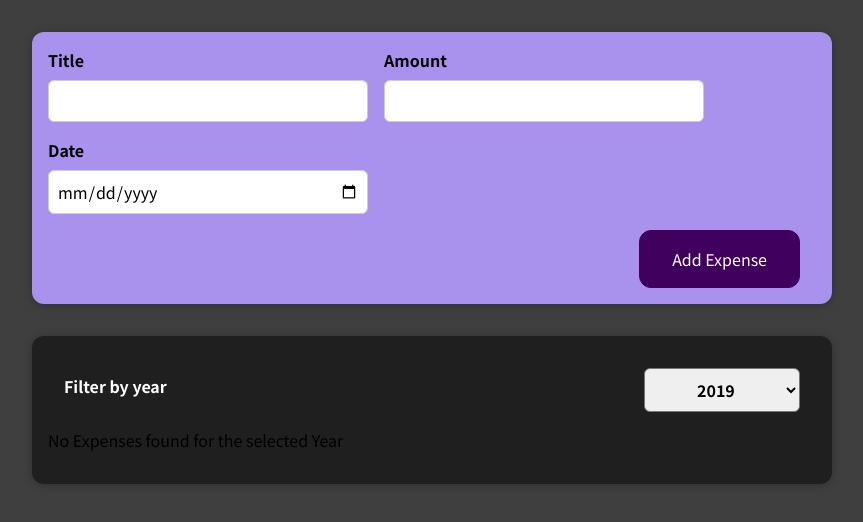
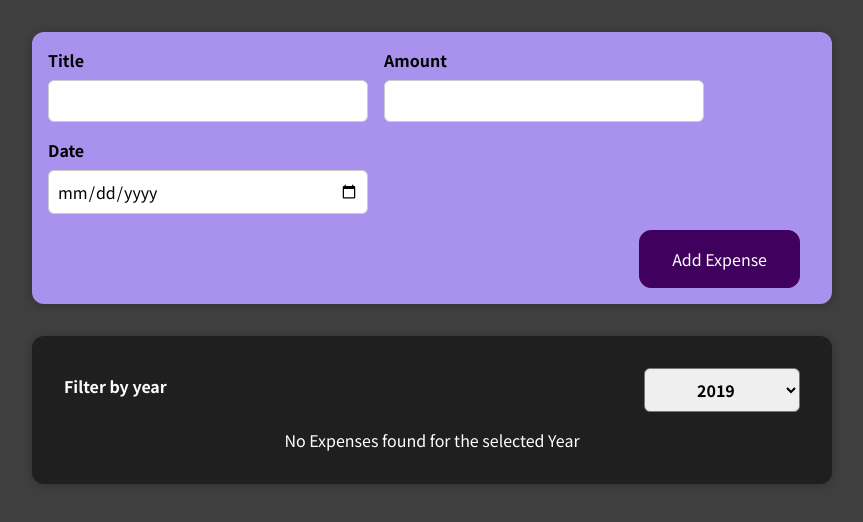
Before and after one commit to SivaSurender/Expense-Tracker-Calculator, a React (Create React App) app: page / in a window 1280 px wide. Shown: the top 522 px of the page, without its empty margins (208-1071 px from the left). Built offline with nearby package versions, Linux system fonts and the light colour scheme.

Commit message:
Expense list file

```diff
--- a/src/components/Expenses/Expenses.jsx
+++ b/src/components/Expenses/Expenses.jsx
@@ -3,6 +3,7 @@ import ExpenseItem from "./ExpenseItem";
 import "./Expenses.css";
 import ExpensesFilter from "./ExpensesFilter";
 import { useState } from "react";
+import ExpensesList from "./ExpensesList";
 
 const Expenses = function ({ item }) {
   const [selectedYear, setSelectedYear] = useState("2019");
@@ -10,7 +11,7 @@ const Expenses = function ({ item }) {
     setSelectedYear(currentSelectedYear);
   };
 
-  // to render filtered items
+  // logic to render filtered items
 
   const filteredList = item.filter((it) => {
     return it.date.getFullYear().toString() === selectedYear;
@@ -19,21 +20,7 @@ const Expenses = function ({ item }) {
     <div>
       <Card className="expenses">
         <ExpensesFilter defaultYear={selectedYear} onFilter={onFilterChange} />
-        {/* Rendering array of objects dynamically with map */}
-
-        {/*Adding conditional rendering to displaay a message if there's no items selected in the list */}
-        {filteredList.length === 0 ? (
-          <p>No Expenses found for the selected Year</p>
-        ) : (
-          filteredList.map((eachItem) => (
-            <ExpenseItem
-              key={eachItem.id}
-              title={eachItem.title}
-              amount={eachItem.amount}
-              date={eachItem.date}
-            />
-          ))
-        )}
+        <ExpensesList filteredList={filteredList} />
       </Card>
     </div>
   );
--- /dev/null
+++ b/src/components/Expenses/ExpensesList.css
@@ -0,0 +1,9 @@
+.expenses-list {
+  list-style: none;
+  padding: 0;
+}
+
+.expenses-list__fallback {
+  color: white;
+  text-align: center;
+}
--- /dev/null
+++ b/src/components/Expenses/ExpensesList.jsx
@@ -0,0 +1,33 @@
+import "./ExpensesList.css";
+import ExpenseItem from "./ExpenseItem";
+
+const ExpensesList = (props) => {
+  {
+    /* Rendering array of objects dynamically with map */
+  }
+  {
+    /*Adding conditional rendering to displaay a message if there's no items selected in the list */
+  }
+  if (props.filteredList.length === 0) {
+    return (
+      <p className="expenses-list__fallback">
+        No Expenses found for the selected Year
+      </p>
+    );
+  }
+  // if (props.filteredList.length) {
+  return (
+    <ul className="expenses-list">
+      {props.filteredList.map((eachItem) => (
+        <ExpenseItem
+          key={eachItem.id}
+          title={eachItem.title}
+          amount={eachItem.amount}
+          date={eachItem.date}
+        />
+      ))}
+    </ul>
+  );
+};
+
+export default ExpensesList;
```
